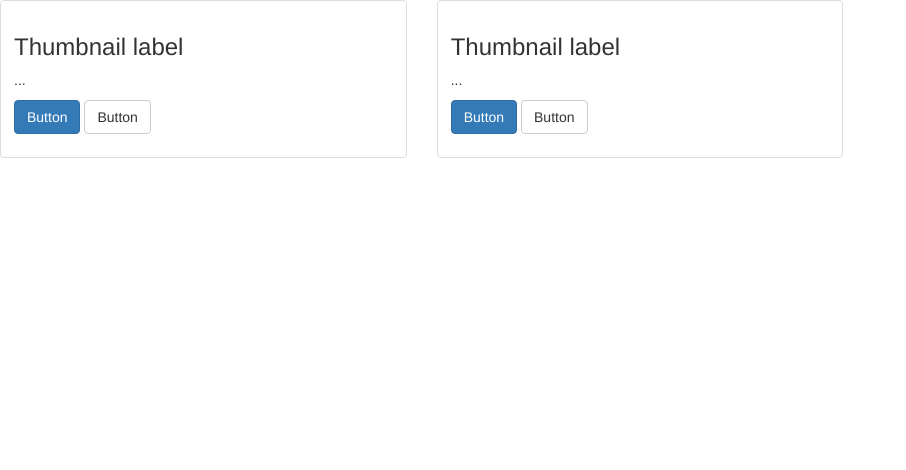
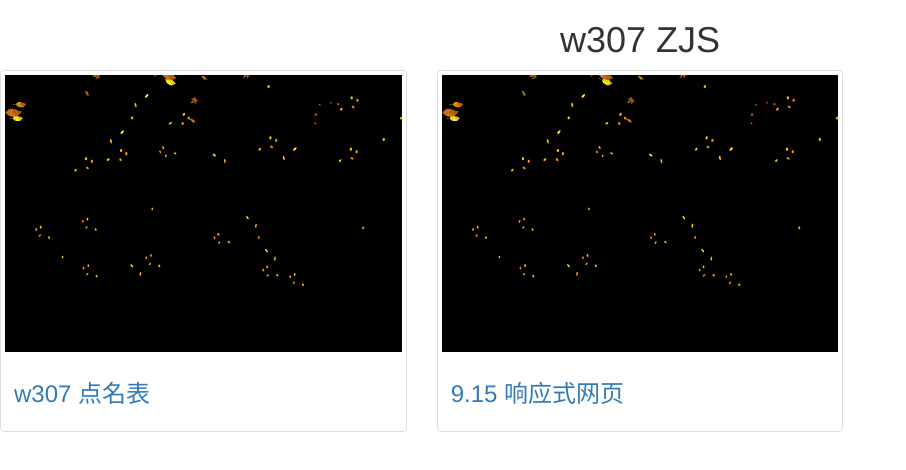
Before and after one commit to zjs13994799890/zjs13994799890.github.io, a plain HTML site: page index.html in a window 1280 px wide. Shown: the whole page, without its empty margins (0-906 px from the left). Drawn offline with nearby package versions, Linux system fonts and the light colour scheme.

Commit message:
改了的

```diff
--- a/index.html
+++ b/index.html
@@ -11,26 +11,26 @@
 
   <div class="row">
 
+	<h1 class="text-center">w307 ZJS</h1>
+
+
   <div class="col-sm-6 col-md-4">
     <div class="thumbnail">
-      <img src="" alt="">
+      <img src="img/1.gif" alt="">
 
       <div class="caption">
-        <h3>Thumbnail label</h3>
-        <p>...</p>
-        <p><a href="#" class="btn btn-primary" role="button">Button</a> <a href="#" class="btn btn-default" role="button">Button</a></p>
+        <h3><a href="JavaScript点名/w107.html">w307 点名表</a></h3>
       </div>
       </div>
   </div>
 
   <div class="col-sm-6 col-md-4">
     <div class="thumbnail">
-      <img src="" alt="">
+      <img src="img/1.gif" alt="">
 
       <div class="caption">
-        <h3>Thumbnail label</h3>
-        <p>...</p>
-        <p><a href="#" class="btn btn-primary" role="button">Button</a> <a href="#" class="btn btn-default" role="button">Button</a></p>
+        <h3><a href="9.15/index.html">9.15 响应式网页</a></h3>
+
       </div>
       </div>
   </div>
```
